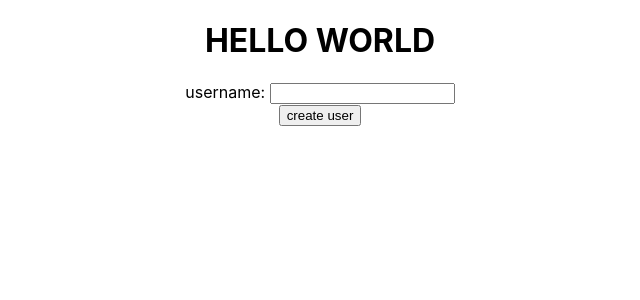
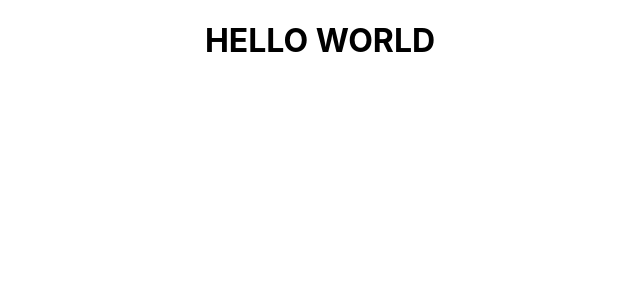
Before and after one commit to rawah96/fullstack-store, a React (Create React App) app in the folder client/: page / in a window 1280 px wide. Shown: the top 300 px of the page, without its empty margins (320-960 px from the left). Built offline with nearby package versions, Linux system fonts and the light colour scheme.

Commit message:
testing deployed app

```diff
--- a/client/src/App.js
+++ b/client/src/App.js
@@ -4,7 +4,6 @@ function App() {
   return (
     <div className="App">
       <h1>HELLO WORLD</h1>
-      <User />
     </div>
   );
 }
```
